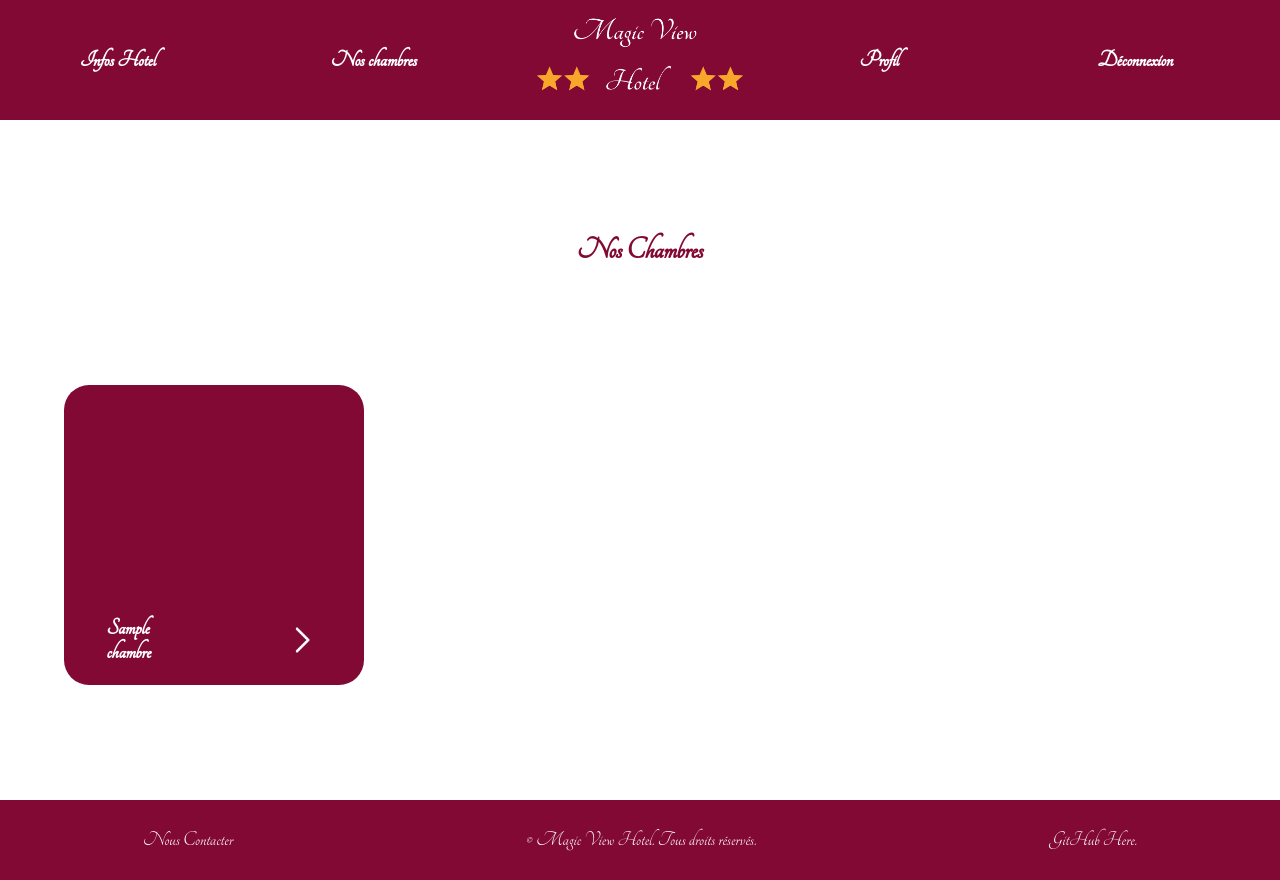
After one commit to ridha-boughediri/reservation-salles, a PHP site: page /chambres.php in a window 1280 px wide. The commit adds this page. Run offline with PHP 8.4, Linux system fonts and the light colour scheme; the visitor is signed in with stand-in values (Sample User, id 1); tables that the repository leaves empty or names only in its code hold one stand-in row (values such as "Sample post").

Commit message:
chambres

```diff
--- /dev/null
+++ b/chambres.php
@@ -0,0 +1,50 @@
+<?php
+
+include('./fileconfig/config.php');
+include('./fileconfig/configuser.php');
+
+$getchambers = $bdd->query('SELECT * FROM chambres');
+// $getchambersinfos = $getchambers->fetch();
+
+?>
+<!DOCTYPE html>
+<html lang="fr-FR">
+
+<head>
+    <meta charset="UTF-8">
+    <meta http-equiv="X-UA-Compatible" content="IE=edge">
+    <meta name="viewport" content="width=device-width, initial-scale=1.0">
+    <link rel="shortcut icon" href="./img/fav.png" type="image/x-icon">
+    <link rel="stylesheet" href="./css/stylescrollbar.css">
+    <link rel="stylesheet" href="./css/header.css">
+    <link rel="stylesheet" href="./css/footer.css">
+    <link rel="stylesheet" href="./css/chambres.css">
+    <title>Magic View Hotel | Chambres</title>
+</head>
+
+<body>
+    <?php include('./header.php'); ?>
+    <main>
+        <div class="container-titlechamb">
+            <h1 class="mytitlechamb">Nos Chambres</h1>
+        </div>
+        <?php while ($getchambersinfos = $getchambers->fetch()) { ?>
+            <div class="card">
+                <a href="./chambre.php?id=<?php echo $getchambersinfos['id'] ?>" class="card-a">
+                    <div class="content-img">
+                        <!-- <img src="./img/imgcard/<?php echo $getchambersinfos['imgcard'] ?>" alt=""> -->
+                    </div>
+
+                    <div class="content-text">
+                        <h2 class="text-name"><?php echo $getchambersinfos['nom'] ?></h2>
+                        <img src="./img/play.png" alt="">
+                    </div>
+                </a>
+            </div>
+
+        <?php } ?>
+    </main>
+    <?php include('./footer.php'); ?>
+</body>
+
+</html>
--- /dev/null
+++ b/css/chambres.css
@@ -0,0 +1,205 @@
+* {
+    box-sizing: border-box;
+    margin: 0;
+    padding: 0;
+}
+
+html,
+body {
+    width: 100%;
+    min-height: max-content;
+    height: 100%;
+}
+
+main {
+    width: 100%;
+    min-height: 100%;
+    height: max-content;
+    display: flex;
+    padding-top: 3%;
+    flex-wrap: wrap;
+    flex-direction: row;
+}
+
+.container-titlechamb {
+    margin-top: 15%;
+    width: 100%;
+    height: 5vh;
+}
+
+.mytitlechamb {
+    width: 100%;
+    height: 100%;
+    color: rgb(130, 9, 51);
+    display: flex;
+    align-items: center;
+    justify-content: center;
+    font-family: "Tangerine-Regular";
+}
+
+.card {
+    width: 300px;
+    height: 300px;
+    background-color: rgb(130, 9, 51);
+    border-radius: 25px;
+    margin: 5%;
+    transform: scale(1);
+    transition: all 250ms cubic-bezier(0.25, 0.46, 0.45, 0.94) 0s;
+}
+
+.card:hover {
+    transform: scale(1.05, 1.05) translateZ(0px) translate3d(0px, 0px, 0px);
+    transition-duration: 300ms;
+    transition-property: transform, box-shadow;
+    transition-timing-function: ease-out;
+}
+
+.card-a {
+    width: 100%;
+    height: 100%;
+    border-radius: 25px;
+    text-decoration: none;
+    color: white;
+}
+
+.content-img {
+    width: 100%;
+    height: 70%;
+}
+
+.content-img img {
+    width: 100%;
+    height: 100%;
+    border-radius: 25px 25px 0px 0px;
+}
+
+.text-view {
+    width: 80%;
+    height: 80%;
+    display: flex;
+    align-items: center;
+    justify-content: center;
+    flex-wrap: wrap;
+}
+
+.text-view p {
+    width: 100%;
+    height: max-content;
+    display: flex;
+    align-items: center;
+    justify-content: center;
+    flex-wrap: wrap;
+}
+
+.content-text {
+    width: 100%;
+    height: 30%;
+    display: flex;
+    align-items: center;
+    justify-content: space-around;
+    flex-direction: row;
+}
+
+.text-name {
+    width: 30%;
+    height: 70%;
+    display: flex;
+    align-items: center;
+    justify-content: center;
+    font-family: "Tangerine-Regular";
+}
+
+.content-text img {
+    width: 40px;
+    height: 40px;
+}
+
+.container-add {
+    height: 70px;
+    width: 70px;
+    position: fixed;
+    bottom: 0;
+    right: 0;
+}
+
+.container-add form {
+    height: 100%;
+    width: 100%;
+    margin: 0%;
+    padding: 0%;
+    display: flex;
+    align-items: center;
+    justify-content: center;
+}
+
+.btn-add {
+    height: 60%;
+    width: 60%;
+    border-radius: 100%;
+    border: rgb(203, 188, 178) 2px solid;
+    background-color: rgba(128, 128, 128, 0.3);
+    cursor: pointer;
+    display: flex;
+    align-items: center;
+    justify-content: center;
+}
+
+.btn-add:hover {
+    background-color: rgba(128, 128, 128, 0.5);
+}
+
+.btn-add img {
+    height: 60%;
+    width: 60%;
+}
+
+.container-list-pages {
+    width: 100%;
+    height: 10vh;
+    display: flex;
+    justify-content: space-around;
+    align-items: center;
+    border: 1px solid rgb(203, 188, 178);
+}
+
+.bloc-page {
+    height: 50%;
+    width: 10vh;
+    border-radius: 10vh;
+    display: flex;
+    justify-content: center;
+    align-items: center;
+}
+
+.bloc-page.selected {
+    background-color: rgb(203, 188, 178);
+}
+
+.bloc-page p,
+.bloc-page a {
+    transform: scale(1);
+    transition: all 250ms cubic-bezier(0.25, 0.46, 0.45, 0.94) 0s;
+    font-family: "Tangerine-Regular";
+    text-decoration: none;
+}
+
+.bloc-page p {
+    color: white;
+}
+
+.bloc-page a {
+    color: rgb(203, 188, 178);
+}
+
+.bloc-page p:hover,
+.bloc-page a:hover {
+    transform: scale(1.2, 1.2) translateZ(0px) translate3d(0px, 0px, 0px);
+    transition-duration: 300ms;
+    transition-property: transform, box-shadow;
+    transition-timing-function: ease-out;
+}
+
+@font-face {
+    font-family: "Tangerine-Regular";
+    src: url("../font/Tangerine-Regular.ttf");
+}
--- a/css/footer.css
+++ b/css/footer.css
@@ -29,12 +29,12 @@ footer li {
     height: 100%;
     font-size: 3vh;
     cursor: pointer;
-    transform: scale(1);
+    transform: scale(0.9);
     transition: all 250ms cubic-bezier(0.25, 0.46, 0.45, 0.94) 0s;
 }
 
 footer li:hover {
-    transform: scale(1.1, 1.1) translateZ(0px) translate3d(0px, 0px, 0px);
+    transform: scale(1, 1) translateZ(0px) translate3d(0px, 0px, 0px);
     transition-duration: 300ms;
     transition-property: transform, box-shadow;
     transition-timing-function: ease-out;
--- a/header.php
+++ b/header.php
@@ -12,7 +12,7 @@ if (isset($_GET['deco'])) {
     <nav>
         <div class="list-goto">
             <h2 class="goto" onclick="gotoinfos()">Infos Hotel</h2>
-            <h2 class="goto" onclick="gotoreschamber()">Réserver une chambre</h2>
+            <h2 class="goto" onclick="gotoreschamber()">Nos chambres</h2>
         </div>
         <div class="logo">
             <img src="./img/logo.png" onclick="gotoindex()" alt="">
@@ -50,7 +50,7 @@ if (isset($_GET['deco'])) {
     }
 
     function gotoreschamber() {
-        window.location = './reservation-form.php';
+        window.location = './chambres.php';
     }
 
     function gotoprofile() {
```
Also changed, not shown: chambre.php (added, +65 -0 lines), css/chambre.css (added, +121 -0 lines).
